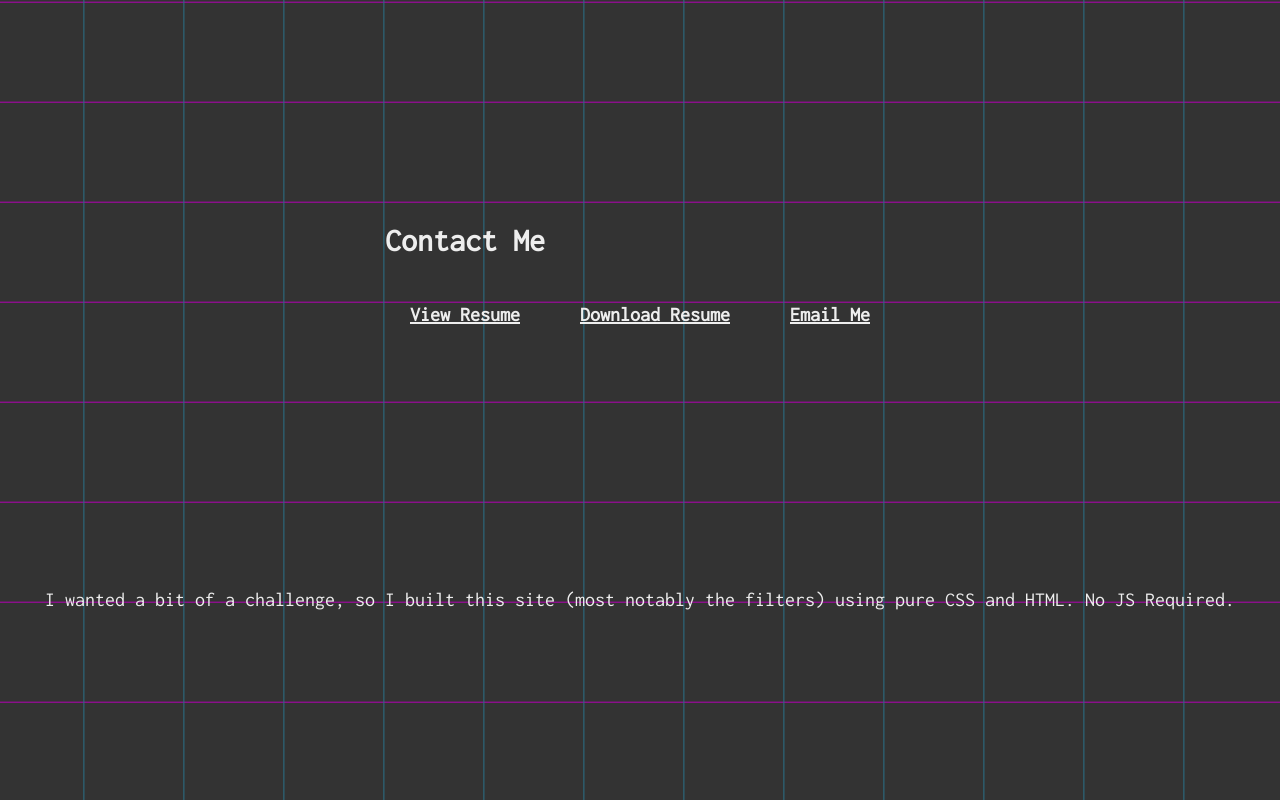
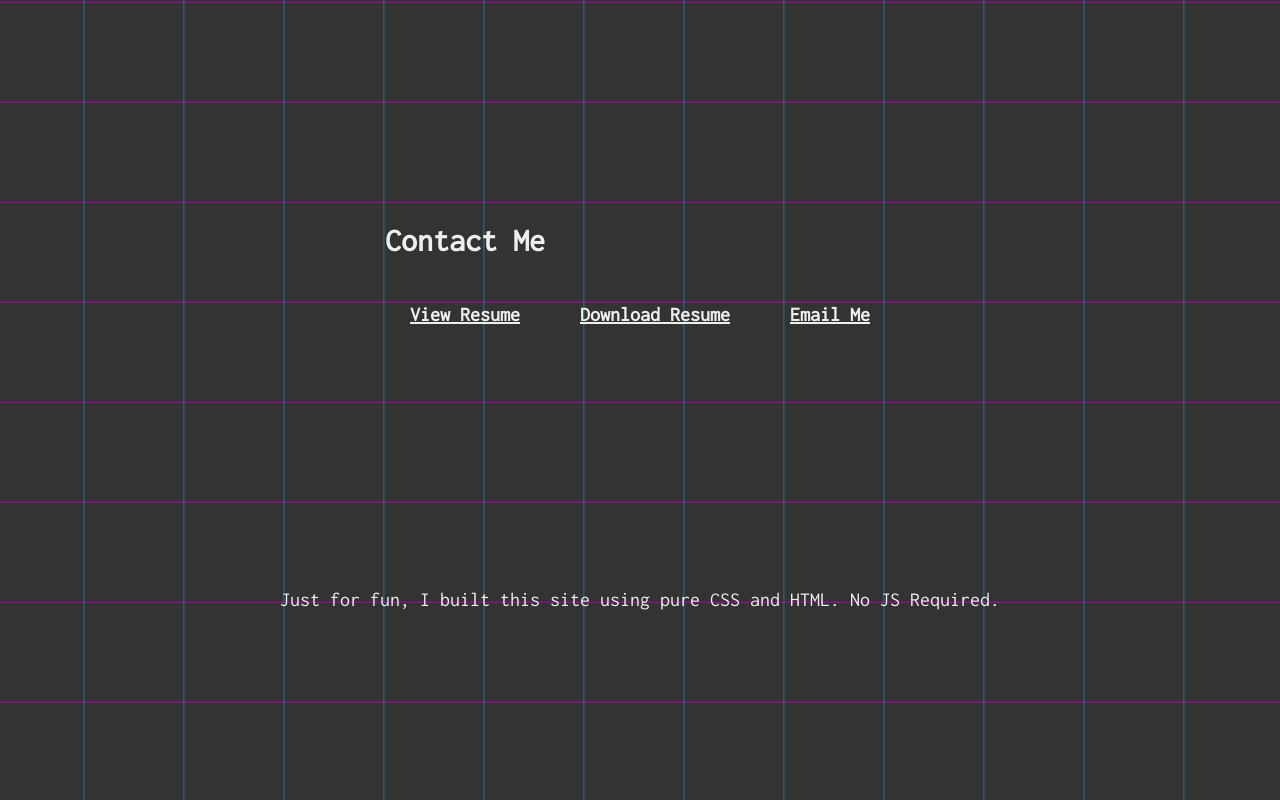
Before and after one commit to RJWadley/portfolio, a plain HTML site: page index.html in a window 1280 px wide. Shown: the part 5165-5965 px from the top of the page. Drawn offline with Linux system fonts and the light colour scheme.

Commit message:
Update index.html

```diff
--- a/index.html
+++ b/index.html
@@ -367,8 +367,7 @@
       </div>
     </div>
     <footer>
-      I wanted a bit of a challenge, so I built this site (most notably the
-      filters) using pure CSS and HTML. No JS Required.
+      Just for fun, I built this site using pure CSS and HTML. No JS Required.
     </footer>
     <div class="pattern-container">
       <div class="pattern"></div>
```
